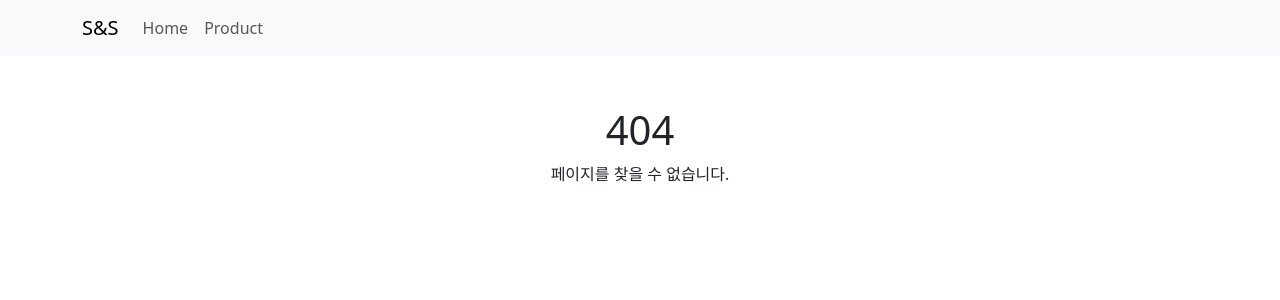
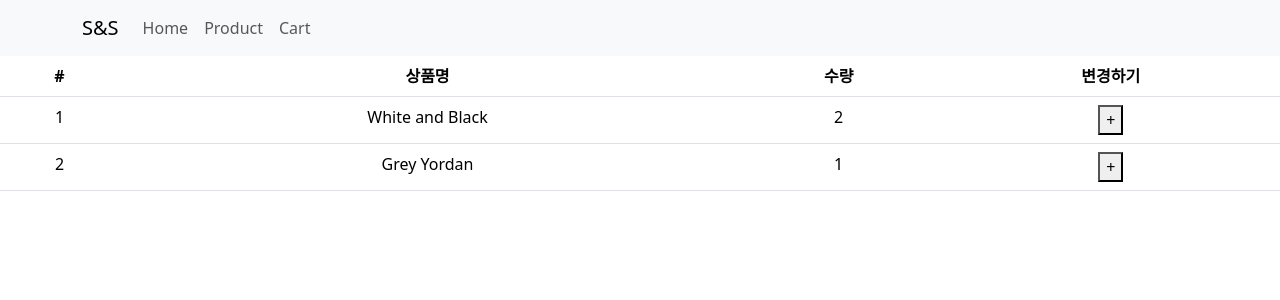
Before and after one commit to Hyeonwon/ShoppingMall, a React (Vite) app: page /cart in a window 1280 px wide. Before the commit this address had no page. Shown: the top 300 px of the page. Built offline with nearby package versions, Linux system fonts and the light colour scheme.

Commit message:
feature: 장바구니 추가

```diff
--- a/package.json
+++ b/package.json
@@ -10,11 +10,13 @@
     "preview": "vite preview"
   },
   "dependencies": {
+    "@reduxjs/toolkit": "^2.8.2",
     "axios": "^1.10.0",
     "bootstrap": "^5.3.7",
     "react": "^19.1.0",
     "react-bootstrap": "^2.10.10",
     "react-dom": "^19.1.0",
+    "react-redux": "^9.2.0",
     "react-router-dom": "^6.30.1",
     "styled-components": "^6.1.19"
   },
--- a/src/App.jsx
+++ b/src/App.jsx
@@ -6,6 +6,7 @@ import { Routes, Route, useNavigate } from 'react-router-dom'
 import ProductPage from './Page/ProductPage'
 import axios from 'axios';
 import NotFound from './Page/NotFound';
+import Cart from './Page/Cart'
 
 function App() {
 
@@ -47,6 +48,7 @@ function App() {
           <Nav className="me-auto">
             <Nav.Link onClick={() => { navigate('./') }}>Home</Nav.Link>
             <Nav.Link onClick={() => { navigate('/detail') }}>Product</Nav.Link>
+            <Nav.Link onClick={() => { navigate('/cart') }}>Cart</Nav.Link>
           </Nav>
         </Container>
       </Navbar>
@@ -75,6 +77,7 @@ function App() {
         } />
         <Route path='/detail/:id' element={<ProductPage shoes={shoes} />} />
         <Route path='*' element={<NotFound/>}/>
+        <Route path='/cart' element = {<Cart/>}/>
       </Routes>
     </div>
   )
--- /dev/null
+++ b/src/Page/Cart.jsx
@@ -0,0 +1,46 @@
+import {Table} from 'react-bootstrap'
+import { useDispatch, useSelector } from 'react-redux'
+import { changeName, increaseAge} from '../store'
+
+function Cart(){
+
+    let state = useSelector((state) => state)
+    let dispatch = useDispatch()
+
+    return(
+        <div>
+            {/* <h6>{state.user.name} {state.user.age}의 장바구니</h6>
+            <button onClick={() => {
+                dispatch(increaseAge(10))
+            }}>버튼</button> */}
+            <Table>
+                <thead>
+                    <tr>
+                    <th>#</th>
+                    <th>상품명</th>
+                    <th>수량</th>
+                    <th>변경하기</th>
+                    </tr>
+                </thead>
+                <tbody>
+                {
+                    state.data.map((a, i) => (
+                        <tr key = {i}>
+                            <td>{i+1}</td>
+                            <td>{a.name}</td>
+                            <td>{a.count}</td>
+                            <td>
+                                <button onClick={() => {
+                                    dispatch(changeName())
+                                }}>+</button>
+                            </td>
+                        </tr>
+                    ))
+                }
+                </tbody>
+            </Table>
+        </div>
+    )
+}
+
+export default Cart
--- /dev/null
+++ b/src/store.js
@@ -0,0 +1,32 @@
+import { configureStore, createSlice } from '@reduxjs/toolkit'
+
+let user = createSlice({
+  name : 'user',
+  initialState : {name : 'Kim', age : 20},
+  reducers : {
+    changeName(state){
+      state.name = 'Park'
+    },
+    increaseAge(state, action){
+      state.age += action.payload
+    }
+  }
+})
+
+export let {changeName, increaseAge} = user.actions
+
+let data = createSlice({
+  name : 'data',
+  initialState : [
+    {id : 0, name : 'White and Black', count : 2},
+    {id : 2, name : 'Grey Yordan', count : 1}
+  ]
+})
+
+
+export default configureStore({
+  reducer: {
+    user : user.reducer,
+    data : data.reducer
+  }
+})
```
Also changed, not shown: src/main.jsx (+6 -2 lines), 1 other file (tests, documents, lock files or other folders).
